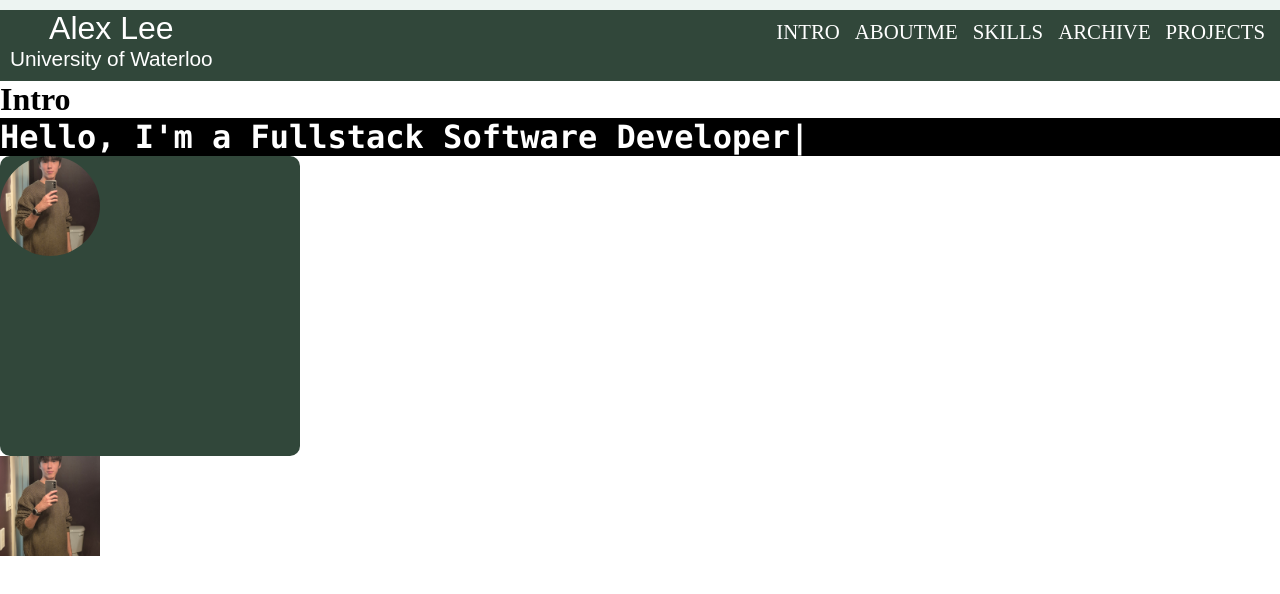
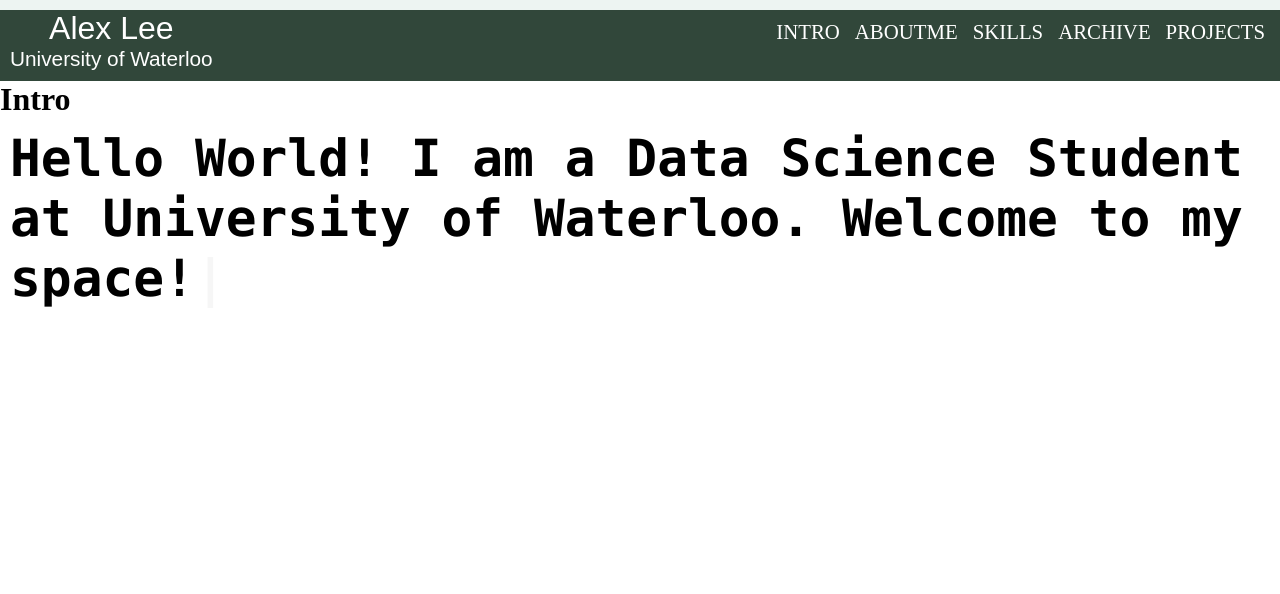
Before and after one commit to 1128alex/alex-lee, a React (Create React App) app: page / in a window 1280 px wide. Shown: the top 594 px of the page. Built offline with nearby package versions, Linux system fonts and the light colour scheme.

Commit message:
intro - typing animation

```diff
--- a/src/assets/scss/section/_intro.scss
+++ b/src/assets/scss/section/_intro.scss
@@ -3,7 +3,9 @@
 }
 
 #code {
-    background-color: black;
-    color: white;
+    font-size: 4vw;
+    color: black;
     font-family: Consolas, Monaco, Lucida Console, Liberation Mono, DejaVu Sans Mono, Bitstream Vera Sans Mono, Courier New;
+    margin: 10px;
+    border-radius: 5px;
 }
--- a/src/components/Intro.jsx
+++ b/src/components/Intro.jsx
@@ -10,11 +10,12 @@ const Intro = () => {
 
     useEffect(() => {
         const typed = new Typed(el.current, {
-            strings: ["I'm a Fullstack Software Developer"],
+            strings: ["Hello World! I am a Data Science Student at University of Waterloo. Welcome to my space!"],
             typeSpeed: 50,
-            loop: true,
-            loopCount: Infinity,
-            cursorChar: "|"
+            loop: false,
+            loopCount: 0,
+            cursorChar: "|",
+            whiteSpace: "pre",
         });
         return () => {
             typed.destroy();
@@ -41,61 +42,13 @@ const Intro = () => {
                     height: 10,
                     originX: 0,
                     backgroundColor: "#EDF4F2",
+
                 }}
             />
             <h1>Intro</h1>
             <h1 id="code">
-                Hello, <span ref={el} />
+                <span ref={el} />
             </h1>
-            <motion.div style={{
-                width: 300,
-                height: 300,
-                backgroundColor: "#31473A",
-                borderRadius: 10,
-            }}>
-                <motion.img
-                    drag
-                    dragConstraints={{
-                        left: 0,
-                        right: 200,
-                        top: 0,
-                        bottom: 200,
-                    }
-                    }
-                    dragElastic={0.2}
-                    style={{
-                        width: 100,
-                        height: 100,
-                        backgroundColor: "#EDF4F2",
-                        // borderRadius: 10,
-                        borderRadius: 50,
-                        objectFit: "cover",
-                    }}
-                    src={about}
-                />
-            </motion.div>
-            <motion.img
-                animate={{
-                    scale: [1, 2, 2, 1, 1],
-                    rotate: [0, 0, 180, 180, 0],
-                    borderRadius: ["0%", "0%", "50%", "50%", "0%"],
-                }}
-                transition={{
-                    duration: 2,
-                    ease: "easeInOut",
-                    times: [0, 0.2, 0.5, 0.8, 1],
-                    repeat: Infinity,
-                    repeatDelay: 1,
-                }}
-                style={{
-                    width: 100,
-                    height: 100,
-                    backgroundColor: "#f5f5f5",
-                    borderRadius: 5,
-                    objectFit: "cover",
-                }}
-                src={about}
-            />
             <div id="container"></div>
         </div>
     );
```
